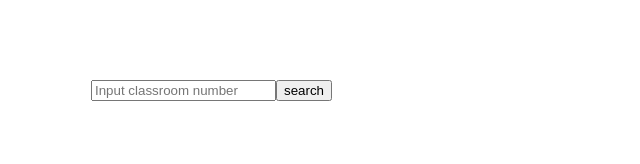
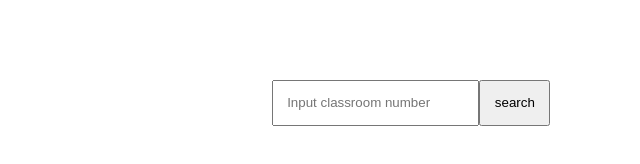
Before and after one commit to dankerri/LiveBoard, a React app in the folder client/: page / in a window 1280 px wide. Shown: the whole page, without its empty margins (229-869 px from the left). Built offline with nearby package versions, Linux system fonts and the light colour scheme; no server answers.

Commit message:
modified the style of chooseRoom, website title, add adsense code

```diff
--- a/client/src/components/chooseRoom.js
+++ b/client/src/components/chooseRoom.js
@@ -42,15 +42,17 @@ export default class ChooseRoom extends Component {
 			<div className="searchBar">
 			<form onSubmit={this.searchRoom}>
     		<input
+		 className="theText"
     		 type="text"
     		 placeholder="Input classroom number"
     		 onChange={this.handleChange}/>
     		<input
+		 className="theButton"
     		 type="submit"
     		 value="search"/>
     	</form>
 
-    	<h1>{this.state.res}</h1>
+    	<p>{this.state.res}</p>
     	</div>
 		)
 	}
--- a/client/src/css/App.css
+++ b/client/src/css/App.css
@@ -1,8 +1,24 @@
 .searchBar {
+	font-family: arial;
 	width: 50%;
 	margin-top: 5em;
 	margin-left: auto;
 	margin-right: auto;
+}
+
+.searchBar form {
+	width: 100%;
+	display: flex;
+	justify-content: center;
+}
+
+p {
+	text-align: center;
+}
+
+.theText,
+.theButton {
+	padding: 1em;
 }
 
 .LiveBoard {
--- a/server.js
+++ b/server.js
@@ -5,7 +5,7 @@ io.on('connection', client=>{
 	client.on('check', room=>{
 		console.log('check ' + room );
 		if ( io.sockets.adapter.rooms[room] === undefined ) {
-			client.emit('unexist', 'THE '+ room +' DOSEN\'T CREATE YET');
+			client.emit('unexist', 'THE '+ room +' HAVEN\'T BEEN CREATED YET');
 			// console.log(io.sockets.adapter.rooms)
 		}
 		else {
```
Also changed, not shown: 5 other files.
